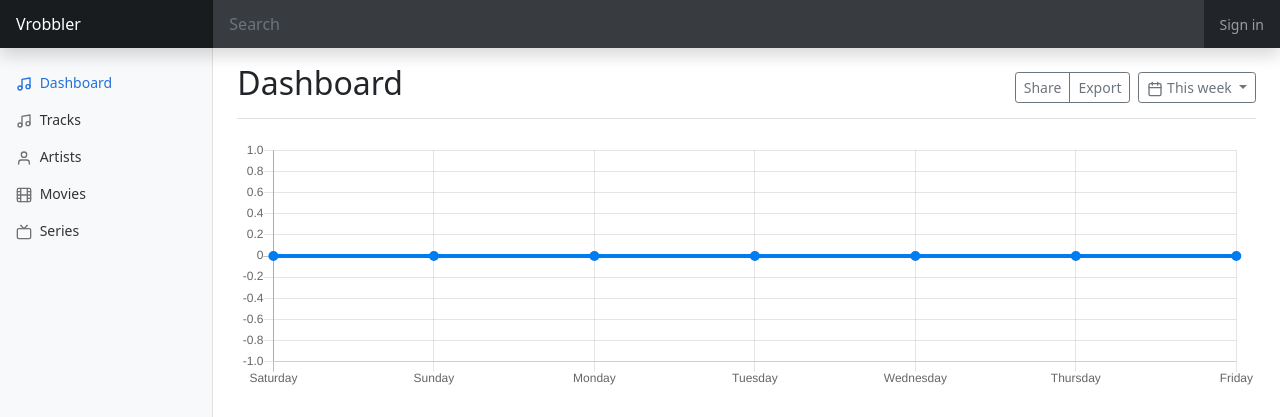
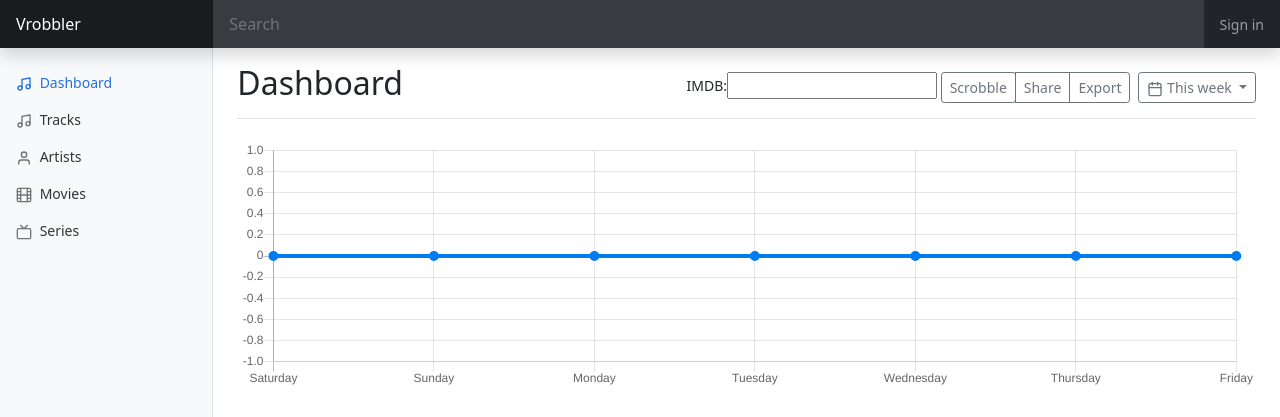
Before and after one commit to powellc/vrobbler, a Django app: page / in a window 1280 px wide. Shown: the top 417 px of the page. Run offline with Django 3.2, Linux system fonts and the light colour scheme; data that the repository does not hold is empty; parts of the project's set-up code (start-up, migrations or seed data) failed here and were passed over.

Commit message:
Add manual scrobble to main page

```diff
--- a/vrobbler/apps/scrobbles/forms.py
+++ b/vrobbler/apps/scrobbles/forms.py
@@ -1,5 +1,5 @@
 from django import forms
 
 
-class ScrobbleForm(forms.Form):
+class ImdbScrobbleForm(forms.Form):
     imdb_id = forms.CharField(label="IMDB", max_length=30)
--- a/vrobbler/apps/scrobbles/views.py
+++ b/vrobbler/apps/scrobbles/views.py
@@ -16,7 +16,6 @@ from scrobbles.constants import (
     JELLYFIN_AUDIO_ITEM_TYPES,
     JELLYFIN_VIDEO_ITEM_TYPES,
 )
-from scrobbles.forms import ScrobbleForm
 from scrobbles.imdb import lookup_video_from_imdb
 from scrobbles.models import Scrobble
 from scrobbles.scrobblers import (
@@ -34,6 +33,7 @@ from vrobbler.apps.music.aggregators import (
     top_tracks,
     week_of_scrobbles,
 )
+from scrobbles.forms import ImdbScrobbleForm
 
 logger = logging.getLogger(__name__)
 
@@ -77,6 +77,7 @@ class RecentScrobbleList(ListView):
 
         data["weekly_data"] = week_of_scrobbles()
         data['counts'] = scrobble_counts()
+        data['imdb_form'] = ImdbScrobbleForm
         return data
 
     def get_queryset(self):
@@ -86,7 +87,7 @@ class RecentScrobbleList(ListView):
 
 
 class ManualImdbScrobbleView(FormView):
-    form_class = ScrobbleForm
+    form_class = ImdbScrobbleForm
     template_name = 'scrobbles/manual_form.html'
 
     def form_valid(self, form):
--- a/vrobbler/templates/scrobbles/scrobble_list.html
+++ b/vrobbler/templates/scrobbles/scrobble_list.html
@@ -7,7 +7,13 @@
     <div class="d-flex justify-content-between flex-wrap flex-md-nowrap align-items-center pt-3 pb-2 mb-3 border-bottom">
         <h1 class="h2">Dashboard</h1>
         <div class="btn-toolbar mb-2 mb-md-0">
+
         <div class="btn-group me-2">
+            <form action="{% url 'imdb-manual-scrobble' %}" method="post">
+                {% csrf_token %}
+                {{ imdb_form }}
+                <button type="submit" class="btn btn-sm btn-outline-secondary">Scrobble</button>
+            </form>
             <button type="button" class="btn btn-sm btn-outline-secondary">Share</button>
             <button type="button" class="btn btn-sm btn-outline-secondary">Export</button>
         </div>
--- a/vrobbler/urls.py
+++ b/vrobbler/urls.py
@@ -18,7 +18,7 @@ urlpatterns = [
     path(
         'manual/imdb/',
         scrobbles_views.ManualImdbScrobbleView.as_view(),
-        name='manual-scrobble',
+        name='imdb-manual-scrobble',
     ),
     path("", include(video_urls, namespace="videos")),
     path("", scrobbles_views.RecentScrobbleList.as_view(), name="home"),
```
